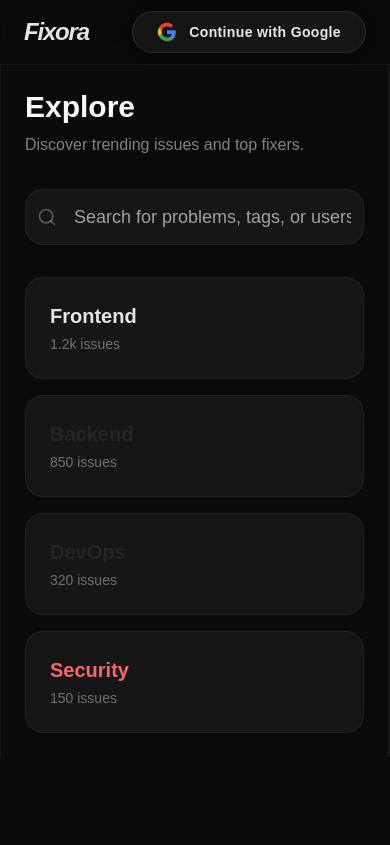
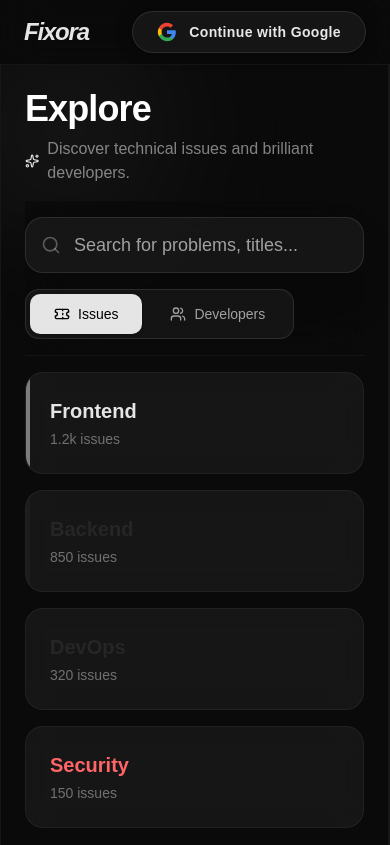
Before and after one commit to AayushPatel1110/AI_STS, a React (Vite) app in the folder frontend/: page /explore in a window 390 px wide. Built offline with nearby package versions, Linux system fonts and the light colour scheme; no server answers.

Commit message:
[add]Explorer Page where user can search issues and users

```diff
--- a/frontend/src/components/MainLayout.jsx
+++ b/frontend/src/components/MainLayout.jsx
@@ -33,7 +33,7 @@ const MainLayout = ({ children }) => {
       </main>
 
       {/* Widgets - Fixed Right */}
-      <aside className="hidden lg:flex flex-col w-90 p-6 gap-6">
+      <aside className="hidden lg:flex flex-col w-80 p-3 gap-6">
         <div className="glass rounded-2xl p-4 flex flex-col gap-4">
           <h2 className="text-xl font-bold">Trending Issues</h2>
           <div className="flex flex-col gap-3">
@@ -102,11 +102,10 @@ const TrendingItem = ({ tag, count }) => (
 const StatCard = ({ label, value, color, isActive, onClick }) => (
   <div
     onClick={onClick}
-    className={`p-4 rounded-xl border flex flex-col justify-between transition-all group overflow-hidden relative cursor-pointer ${
-      isActive
-        ? 'bg-white/10 border-white/20 shadow-[0_0_15px_rgba(255,255,255,0.05)] scale-[1.02]'
-        : 'bg-[#1a1a2e]/50 border-white/5 hover:bg-white/[0.04]'
-    }`}
+    className={`p-4 rounded-xl border flex flex-col justify-between transition-all group overflow-hidden relative cursor-pointer ${isActive
+      ? 'bg-white/10 border-white/20 shadow-[0_0_15px_rgba(255,255,255,0.05)] scale-[1.02]'
+      : 'bg-[#1a1a2e]/50 border-white/5 hover:bg-white/[0.04]'
+      }`}
   >
     <div className="flex items-center gap-2">
       <div className={`w-1.5 h-1.5 rounded-full bg-current ${color} ${isActive ? 'opacity-100 scale-125' : 'opacity-80'} shadow-[0_0_10px_currentColor] transition-all`} />
--- /dev/null
+++ b/frontend/src/components/UserCard.jsx
@@ -0,0 +1,37 @@
+import React from 'react';
+import { Link } from 'react-router-dom';
+import { Avatar, AvatarFallback, AvatarImage } from './ui/avatar';
+import { Button } from './ui/button';
+import { ArrowUpRight, User as UserIcon } from 'lucide-react';
+
+const UserCard = ({ user }) => {
+  return (
+    <div className="glass p-4 rounded-2xl flex items-center justify-between group hover:bg-white/10 transition-all border border-white/5">
+      <Link to={`/profile/${user.clerkId}`}>
+        <div className="flex items-center gap-4">
+          <Avatar className="w-14 h-14 border-2 border-primary/20">
+            <AvatarImage src={user.imageUrl} />
+            <AvatarFallback className="bg-primary/10 text-primary font-bold">
+              {user.fullname?.charAt(0).toUpperCase() || user.username?.charAt(0).toUpperCase()}
+            </AvatarFallback>
+          </Avatar>
+          <div className="flex flex-col">
+            <div className="flex items-center gap-2">
+              <h3 className="font-bold text-white group-hover:text-primary transition-colors">
+                {user.fullname}
+              </h3>
+              {user.role === 'developer' && (
+                <span className="px-1.5 py-0.5 rounded-[4px] text-[10px] font-bold bg-primary/20 text-primary border border-primary/50 uppercase tracking-tighter">
+                  Dev
+                </span>
+              )}
+            </div>
+            <p className="text-sm text-foreground/50">@{user.username}</p>
+          </div>
+        </div>
+      </Link>
+    </div>
+  );
+};
+
+export default UserCard;
--- a/frontend/src/pages/Explore/ExplorePage.jsx
+++ b/frontend/src/pages/Explore/ExplorePage.jsx
@@ -1,30 +1,138 @@
-import React from 'react';
+import React, { useState, useEffect } from 'react';
 import MainLayout from '@/components/MainLayout';
 import TopBar from '@/components/TopBar';
-import { Search } from 'lucide-react';
+import PostCard from '@/components/PostCard';
+import UserCard from '@/components/UserCard';
+import { Search, Hash, Users, Ticket, Loader2, Sparkles } from 'lucide-react';
 import { Input } from '@/components/ui/input';
+import { Tabs, TabsList, TabsTrigger } from '@/components/ui/tabs';
+import { usePostStore } from '@/store/usePostStore';
+import { useUserStore } from '@/store/useUserStore';
 
 const ExplorePage = () => {
+  const [searchQuery, setSearchQuery] = useState('');
+  const [searchMode, setSearchMode] = useState('tickets');
+  const [allUsers, setAllUsers] = useState([]);
+  const { posts, fetchPosts, loading: postsLoading } = usePostStore();
+  const { getUsers, loading: usersLoading } = useUserStore();
+  const [isInitialLoading, setIsInitialLoading] = useState(true);
+
+  useEffect(() => {
+    const loadData = async () => {
+      await fetchPosts();
+      const users = await getUsers();
+      setAllUsers(users);
+      setIsInitialLoading(false);
+    };
+    loadData();
+  }, [fetchPosts, getUsers]);
+
+  const filteredTickets = posts.filter(post =>
+    post.title?.toLowerCase().includes(searchQuery.toLowerCase()) ||
+    post.description?.toLowerCase().includes(searchQuery.toLowerCase())
+  );
+
+  const filteredUsers = allUsers.filter(user =>
+    user.fullname?.toLowerCase().includes(searchQuery.toLowerCase()) ||
+    user.username?.toLowerCase().includes(searchQuery.toLowerCase())
+  );
+
+  const isLoading = postsLoading || usersLoading || isInitialLoading;
+
   return (
-    <div className="min-h-screen bg-background">
+    <div className="min-h-screen bg-background text-foreground scrollbar-hide">
       <TopBar />
       <MainLayout>
         <div className="p-6 flex flex-col gap-8">
-          <div className="flex flex-col gap-2">
-            <h1 className="text-3xl font-bold">Explore</h1>
-            <p className="text-foreground/50">Discover trending issues and top fixers.</p>
+          {/* Header Section */}
+          <div className="flex flex-col gap-2 relative">
+            <div className="absolute -top-10 -left-10 w-40 h-40 bg-primary/10 blur-[80px] rounded-full pointer-events-none" />
+            <h1 className="text-4xl font-extrabold tracking-tight bg-gradient-to-r from-white via-white to-white/40 bg-clip-text text-transparent">
+              Explore
+            </h1>
+            <p className="text-foreground/50 flex items-center gap-2">
+              <Sparkles className="w-4 h-4 text-primary" />
+              Discover technical issues and brilliant developers.
+            </p>
           </div>
 
-          <div className="relative">
-            <Search className="absolute left-3 top-1/2 -translate-y-1/2 w-5 h-5 text-foreground/30" />
-            <Input className="pl-12 bg-white/5 border-border/50 h-14 text-lg rounded-2xl" placeholder="Search for problems, tags, or users..." />
+          {/* Search & Toggle Bar */}
+          <div className="flex flex-col gap-4 sticky top-0 z-10 bg-background/80 backdrop-blur-xl py-4 -my-4 border-b border-white/5">
+            <div className="relative group">
+              <Search className="absolute left-4 top-1/2 -translate-y-1/2 w-5 h-5 text-foreground/30 group-focus-within:text-primary transition-colors" />
+              <Input
+                className="pl-12 bg-white/5 border-white/10 h-14 text-lg rounded-2xl focus:ring-primary/20 focus:border-primary/50 transition-all shadow-2xl"
+                placeholder={`Search for ${searchMode === 'tickets' ? 'problems, titles...' : 'names, usernames...'}`}
+                value={searchQuery}
+                onChange={(e) => setSearchQuery(e.target.value)}
+              />
+            </div>
+
+            <Tabs defaultValue="tickets" className="w-full" onValueChange={setSearchMode}>
+              <TabsList className="bg-white/5 p-1 border border-white/10 glass rounded-xl w-fit h-auto flex gap-1">
+                <TabsTrigger
+                  value="tickets"
+                  className="gap-2 px-6 py-2.5 rounded-lg data-[state=active]:bg-primary data-[state=active]:text-black transition-all font-medium"
+                >
+                  <Ticket className="w-4 h-4" />
+                  Issues
+                </TabsTrigger>
+                <TabsTrigger
+                  value="users"
+                  className="gap-2 px-6 py-2.5 rounded-lg data-[state=active]:bg-primary data-[state=active]:text-black transition-all font-medium"
+                >
+                  <Users className="w-4 h-4" />
+                  Developers
+                </TabsTrigger>
+              </TabsList>
+            </Tabs>
           </div>
 
-          <div className="grid grid-cols-1 md:grid-cols-2 gap-4">
-            <TopicCard title="Frontend" count="1.2k issues" color="text-primary" />
-            <TopicCard title="Backend" count="850 issues" color="text-secondary" />
-            <TopicCard title="DevOps" count="320 issues" color="text-accent" />
-            <TopicCard title="Security" count="150 issues" color="text-red-400" />
+          {/* Results Area */}
+          <div className="flex flex-col gap-6">
+            {!searchQuery && (
+              <div className="grid grid-cols-1 md:grid-cols-2 gap-4 mb-4">
+                <TopicCard title="Frontend" count="1.2k issues" color="text-primary" />
+                <TopicCard title="Backend" count="850 issues" color="text-secondary" />
+                <TopicCard title="DevOps" count="320 issues" color="text-accent" />
+                <TopicCard title="Security" count="150 issues" color="text-red-400" />
+              </div>
+            )}
+
+            <div className="flex flex-col gap-2">
+              <h2 className="text-sm font-bold uppercase tracking-widest text-foreground/40 mb-2">
+                {searchQuery ? `Results for "${searchQuery}"` : `Recently Active ${searchMode === 'tickets' ? 'Issues' : 'Users'}`}
+              </h2>
+
+              {isLoading ? (
+                <div className="py-20 flex flex-col items-center justify-center gap-4 text-foreground/30">
+                  <Loader2 className="w-10 h-10 animate-spin text-primary" />
+                  <p className="font-medium animate-pulse">Syncing with decentralized data...</p>
+                </div>
+              ) : searchMode === 'tickets' ? (
+                <div className="flex flex-col">
+                  {filteredTickets.length > 0 ? (
+                    filteredTickets.map((post) => (
+                      <PostCard key={post._id} post={post} />
+                    ))
+                  ) : (
+                    <EmptyState icon={Ticket} text="No issues found matching your search." />
+                  )}
+                </div>
+              ) : (
+                <div className="grid grid-cols-1  gap-4">
+                  {filteredUsers.length > 0 ? (
+                    filteredUsers.map((user) => (
+                      <UserCard key={user._id} user={user} />
+                    ))
+                  ) : (
+                    <div className="col-span-full">
+                      <EmptyState icon={Users} text="No developers found matching your search." />
+                    </div>
+                  )}
+                </div>
+              )}
+            </div>
           </div>
         </div>
       </MainLayout>
@@ -33,10 +141,19 @@ const ExplorePage = () => {
 };
 
 const TopicCard = ({ title, count, color }) => (
-  <div className="glass p-6 rounded-2xl hover:bg-white/10 transition-all cursor-pointer border border-white/5 group">
-    <h3 className={`text-xl font-bold mb-1 ${color} group-hover:scale-105 transition-transform`}>{title}</h3>
+  <div className="glass p-6 rounded-2xl hover:bg-white/10 transition-all cursor-pointer border border-white/5 group relative overflow-hidden">
+    <div className={`absolute top-0 left-0 w-1 h-full ${color.replace('text', 'bg')} opacity-50`} />
+    <h3 className={`text-xl font-bold mb-1 ${color} group-hover:translate-x-1 transition-transform`}>{title}</h3>
     <p className="text-sm text-foreground/40">{count}</p>
   </div>
 );
 
+const EmptyState = ({ icon: Icon, text }) => (
+  <div className="py-20 flex flex-col items-center justify-center gap-4 text-foreground/20 border-2 border-dashed border-white/5 rounded-3xl">
+    <Icon className="w-16 h-16 opacity-50" />
+    <p className="text-xl font-bold">{text}</p>
+    <p className="text-sm">Try using different keywords or clearing the search.</p>
+  </div>
+);
+
 export default ExplorePage;
--- a/frontend/src/store/useUserStore.js
+++ b/frontend/src/store/useUserStore.js
@@ -41,4 +41,17 @@ export const useUserStore = create((set) => ({
             throw error;
         }
     },
+
+    getUsers: async () => {
+        set({ loading: true });
+        try {
+            const response = await axiosInstance.get("users");
+            return response.data;
+        } catch (error) {
+            console.error("Error fetching users:", error);
+            return [];
+        } finally {
+            set({ loading: false });
+        }
+    }
 }));
```
